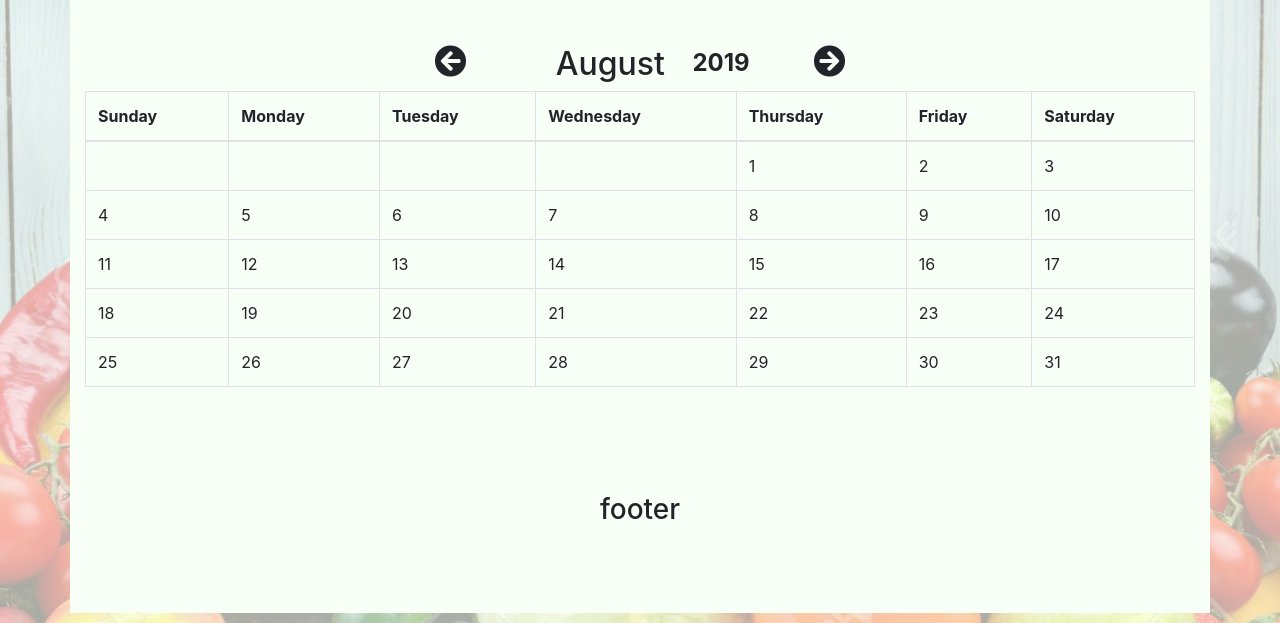
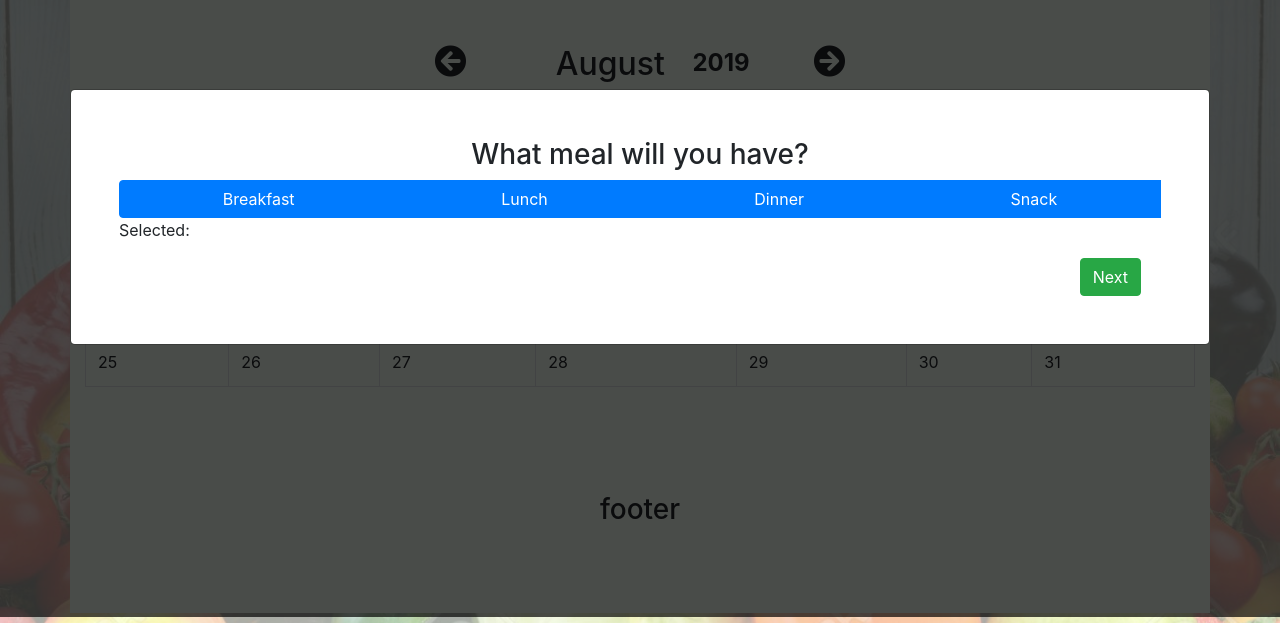
Before and after one commit to baquex/foodjournal, a React app in the folder client/: page /calendar in a window 1280 px wide. Both pictures are taken after a click on the element "10". Shown: the part 183-806 px from the top of the page. Built offline with nearby package versions, Linux system fonts and the light colour scheme.

Commit message:
modal now works 50 percent

```diff
--- a/client/package.json
+++ b/client/package.json
@@ -4,6 +4,7 @@
   "private": true,
   "dependencies": {
     "bootstrap": "^4.3.1",
+    "npm": "^6.10.2",
     "react": "^16.8.6",
     "react-dom": "^16.8.6",
     "react-redux": "^5.1.1",
--- a/client/src/components/calendar/Calendar.js
+++ b/client/src/components/calendar/Calendar.js
@@ -1,6 +1,7 @@
 import React, {Component} from 'react';
 import Header from '../header/Header';
 import Footer from '../footer/Footer';
+import DayModal from '../dayModal/DayModal';
 //import Day from '../day/day';
 import { Table } from 'reactstrap';
 import {Link} from 'react-router-dom';
@@ -19,7 +20,8 @@ class Calendar extends Component {
 		this.state = {
 			mes: [],
 			firstDayPosition: '' ,
-			daysInMonth: ''
+			daysInMonth: '',
+			modalToggle: this.props.modalToggle
 		};
 	}
 
@@ -34,10 +36,6 @@ class Calendar extends Component {
 		},this.fillMonth);
 
 	}
-
-	// getDateSelected(e){
-	// 	return (console.log(e))
-	// }
 
 	fillMonth() {
 		let semana = [];
@@ -94,7 +92,8 @@ class Calendar extends Component {
 	render(){
 
 		console.log(this.props.initial_month);
-		// console.log(this.state);
+		console.log(`this is modalToggle: ${this.props.modalToggle}`);
+
 
 
 	return(
@@ -132,6 +131,7 @@ class Calendar extends Component {
 				</div>
 			</div>
 			<Footer />
+			<DayModal/>
 		</div>
 
     )
@@ -144,14 +144,16 @@ class Calendar extends Component {
 					initial_month,
 					fill_month,
 					change_month,
-					calc_new_month} = fjReducers;
+					calc_new_month,
+					modalToggle } = fjReducers;
 		return {select_date,
 					meses,
 					draw_current_month,
 					initial_month,
 					fill_month,
 					change_month,
-					calc_new_month}
+					calc_new_month,
+					modalToggle}
   }
 
   export default connect(mapStatetoProps,actions)(Calendar);
--- /dev/null
+++ b/client/src/components/dayModal/DayModal.js
@@ -0,0 +1,69 @@
+import React, { Component } from 'react';
+import {Button, ButtonGroup} from 'reactstrap';
+import * as actions from '../../redux/actions';
+import {connect} from 'react-redux';
+
+class DayModal extends Component {
+  constructor(props){
+    super(props);
+    this.state = { cSelected: [],
+                    mealType:''
+                  }
+
+    this.selectMealType = this.selectMealType.bind(this);
+  }
+
+  selectMealType(mealType) {
+    this.setState({ mealType });
+    // same as this.setState({mealType: mealType})
+  }
+
+  showForm(){
+    this.setState({ formType: this.state.mealType })
+  }
+
+  toggle(){
+    this.setState({ mealType: null, formType: null}, this.props.toggle_modal);
+  }
+
+  render(){
+
+  return(
+    <div className={`modal ${this.props.modalToggle ? "": "hidden"} `}>
+      <div className={`modal-content container ${!this.state.formType ? "": "hidden"} `}>
+        <h3>What meal will you have?</h3>
+        <ButtonGroup className="options">
+          <Button color="primary" onClick={() => this.selectMealType("Breakfast")} active={this.state.mealType === "Breakfast"}>Breakfast</Button><br/>
+          <Button color="primary" onClick={() => this.selectMealType("Lunch")} active={this.state.mealType === "Lunch"}>Lunch</Button><br/>
+          <Button color="primary" onClick={() => this.selectMealType("Dinner")} active={this.state.mealType === "Dinner"}>Dinner</Button><br/>
+          <Button color="primary" onClick={() => this.selectMealType("Snack")} active={this.state.mealType === "Snack"}>Snack</Button><br/>
+        </ButtonGroup>
+        <p>Selected: {this.state.mealType}</p>
+        <div className="modal-btn">
+          <Button className="nxt-btn" color="success" onClick={()=>this.showForm()}>Next</Button>
+        </div>
+      </div>
+      <div className={`modal-content ${this.state.formType ? "": "hidden"} `}>
+          <h1>Congrats, You are in the {`${this.state.formType}`} section!</h1>
+          <div className="modal-btn">
+            <Button color="success">Save</Button>
+            <Button color="danger" onClick={()=>this.toggle()}>Cancel</Button>
+          </div>
+      </div>
+      {/* <div className={`modal-content ${(this.state.formType === "Breakfast") ? "": "hidden"} `}>
+          <h1>Congrats, You are in the Breakfast section!</h1>
+        </div>
+        */}
+    </div>
+
+  )}}
+
+
+  const mapStatetoProps = ({fjReducers}) => {
+    const {	toggle_modal,
+            modalToggle } = fjReducers;
+    return { toggle_modal,
+            modalToggle}
+  }
+
+export default connect(mapStatetoProps,actions)(DayModal);
--- a/client/src/css/main.css
+++ b/client/src/css/main.css
@@ -1,3 +1,6 @@
+@import './calendar.css';
+@import './modal.css';
+
 body {
     background: url('../img/bg-image.jpg');
     background-repeat: no-repeat;
@@ -32,10 +35,6 @@ h1 {
     color: #9CAFB7;
 }
 
-/* footer > section {
-
-} */
-
 footer > section >  h3 {
     text-align: center;
 }
--- /dev/null
+++ b/client/src/css/modal.css
@@ -0,0 +1,41 @@
+.modal {
+  position: absolute;
+  top: 0;
+  bottom: 0;
+  height: 100%;
+  width: 100%;
+  display: flex;
+  justify-content: center;
+  align-items: center;
+  background-color: rgba(0,0,0,0.7);
+}
+.modal-content{
+  padding: 3em;
+  position: fixed;
+}
+
+.modal-content > h3 {
+  text-align: center;
+}
+
+.modal-btn {
+  display: flex;
+  align-items: flex-end;
+  justify-content: flex-end;
+}
+
+.modal-btn > .nxt-btn {
+  margin-right: 20px;
+}
+
+.options > input {
+  margin: 10px;
+}
+
+.options > .active {
+  font-weight: bolder;
+}
+
+.hidden {
+  visibility: hidden;
+}
--- a/client/src/redux/actions/actionTypes.js
+++ b/client/src/redux/actions/actionTypes.js
@@ -5,3 +5,4 @@ export const DRAW_CURRENT_MONTH = 'draw_current_month';
 export const FILL_MONTH = 'fill_month';
 export const CHANGE_MONTH = 'change_month';
 export const CALC_NEW_MONTH = 'calc_new_month';
+export const TOGGLE_MODAL = 'toggle_modal';
--- a/client/src/redux/actions/index.js
+++ b/client/src/redux/actions/index.js
@@ -5,7 +5,8 @@ import {
     DRAW_CURRENT_MONTH,
     FILL_MONTH,
     CHANGE_MONTH,
-    CALC_NEW_MONTH
+    CALC_NEW_MONTH,
+    TOGGLE_MODAL
 } from './actionTypes';
 
 export const loginUser = (userInfo) =>{
@@ -56,3 +57,10 @@ export const calc_new_month = () => {
         payload: ''
     }
 }
+
+export const toggle_modal = () => {
+    return {
+        type: TOGGLE_MODAL,
+        payload: ''
+    }
+}
--- a/client/src/redux/reducers/fjReducers.js
+++ b/client/src/redux/reducers/fjReducers.js
@@ -1,5 +1,5 @@
 import {
-  LOGIN_USER, SELECT_DATE,HANDLE_LOGIN_INPUT,DRAW_CURRENT_MONTH,CHANGE_MONTH,CALC_NEW_MONTH
+  LOGIN_USER, SELECT_DATE,HANDLE_LOGIN_INPUT,DRAW_CURRENT_MONTH,CHANGE_MONTH,CALC_NEW_MONTH, TOGGLE_MODAL
 } from '../actions/actionTypes';
 
 const INITIAL_STATE = {
@@ -52,7 +52,8 @@ const INITIAL_STATE = {
 		yr:'',
 		firstDayPosition:'',
 		daysInMonth:''
-	}
+	},
+	modalToggle: false
 };
 
 export default (state = INITIAL_STATE, action) =>{
@@ -69,6 +70,8 @@ export default (state = INITIAL_STATE, action) =>{
 			return change_month(state,action);
 		case CALC_NEW_MONTH:
 			return calc_new_month(state);
+		case TOGGLE_MODAL:
+			return toggle_modal(state,action);
 		default:
 			return state
 	}
@@ -81,7 +84,13 @@ function loginUser(state,action){
 
 function select_date(state,action){
 	console.log(`date selected: ${action.payload},${state.meses[state.initial_month.mesActual]},${state.initial_month.yr} `);
-	return {...state}
+	return {...state, modalToggle: !state.modalToggle}
+}
+
+function toggle_modal(state,action){
+	console.log('togggglin');
+
+	return {...state, modalToggle: !state.modalToggle}
 }
 
 function handle_login_input(state,action){
```
Also changed, not shown: client/README.md, 1 other file.
